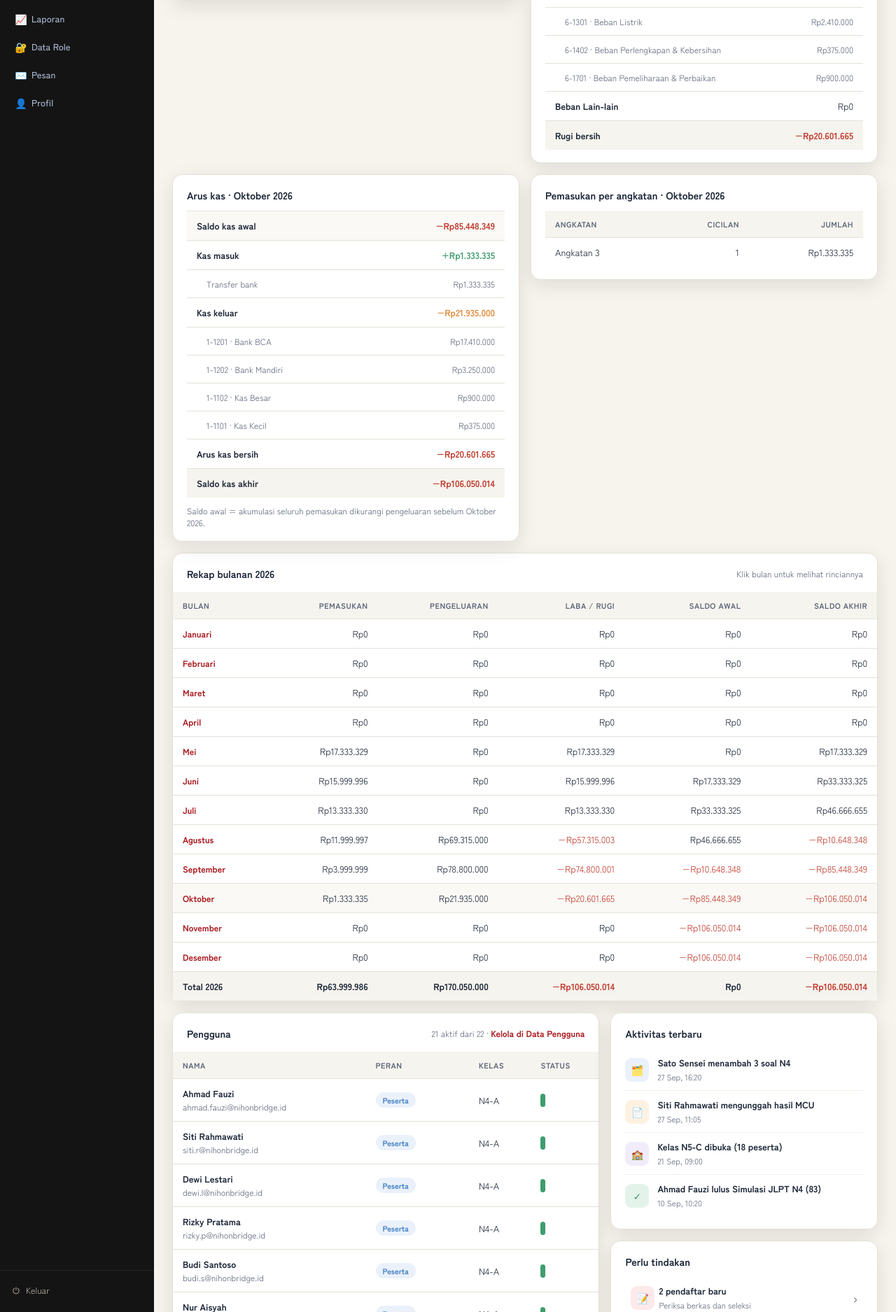
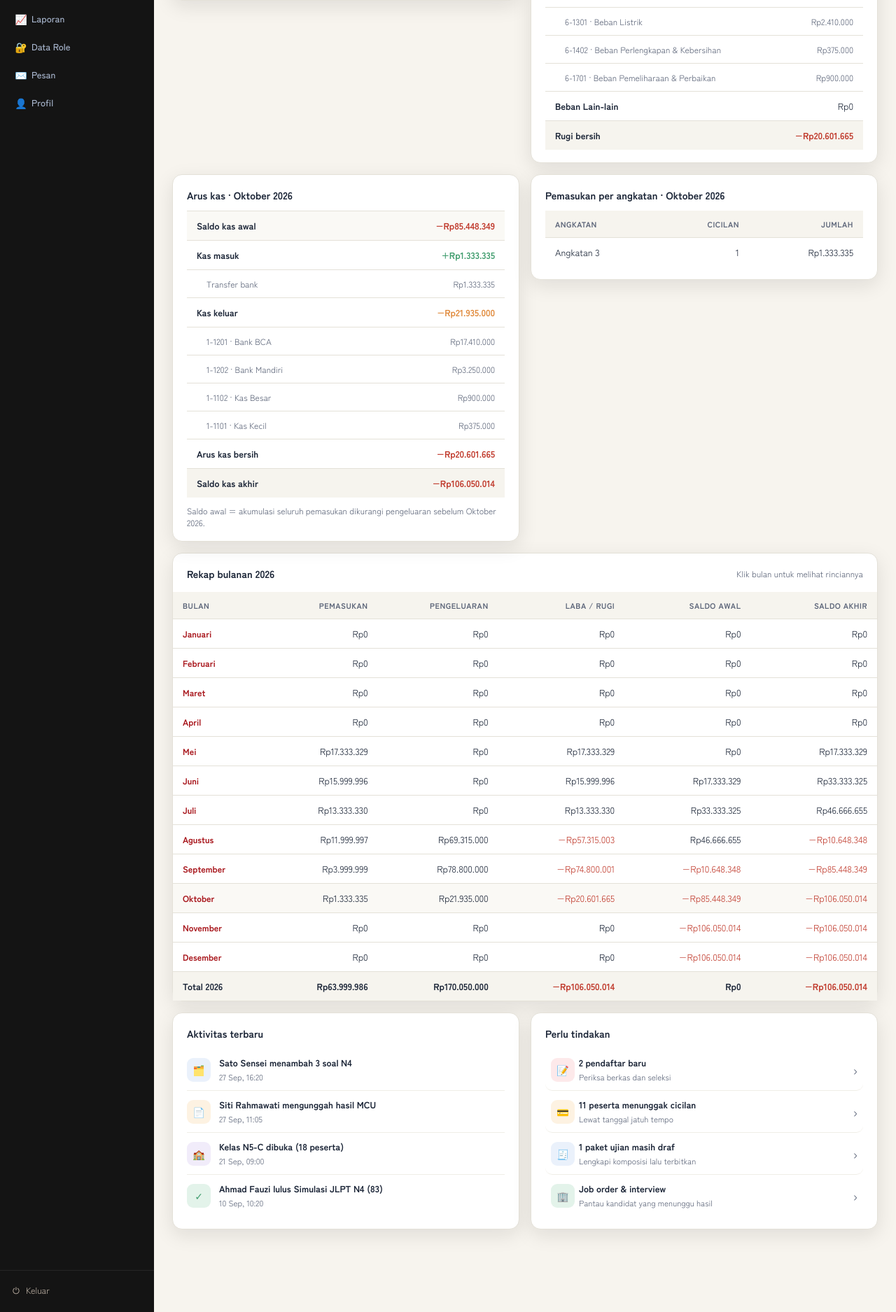
Before and after one commit to eristaufiqhidayat/nihon_bridge_system, a Laravel app: page /admin in a window 1280 px wide. Shown: the part 725-2600 px from the top of the page at 70% size. Run offline with Laravel 12, Linux system fonts and the light colour scheme; a user stored in the database is signed in; data comes from the database, SQL or seed files in the repository; data that the repository does not hold is empty.

Commit message:
Hapus tabel Pengguna dari dashboard admin
Kelola pengguna tetap tersedia di menu Data Pengguna. Kartu Aktivitas
terbaru dan Perlu tindakan kini tampil berdampingan.

Co-Authored-By: Claude Opus 5.5 (1M context) <noreply@anthropic.com>
Claude-Session: https://claude.ai/code/session_01G4sWuToJkhhWeTnbdcdcwa

```diff
--- a/app/Http/Controllers/Admin/DashboardController.php
+++ b/app/Http/Controllers/Admin/DashboardController.php
@@ -36,7 +36,6 @@ class DashboardController extends Controller
                 'soal' => Question::count(),
                 'dokumen' => $students->sum(fn ($s) => collect(Catalog::DOCS)->filter(fn ($d) => $s->docStatus($d) === 'proses')->count()),
             ],
-            'users' => User::with('student.classroom', 'waliClasses', 'roleInfo')->orderByRaw("CASE role WHEN 'peserta' THEN 0 WHEN 'instruktur' THEN 1 WHEN 'admin' THEN 2 ELSE 3 END")->orderBy('id')->get(),
             'activities' => Activity::latest()->limit(5)->get(),
             'todo' => [
                 'baru' => Applicant::where('status', 'baru')->count(),
--- a/resources/views/admin/dashboard.blade.php
+++ b/resources/views/admin/dashboard.blade.php
@@ -17,25 +17,7 @@
     <div class="card stat-mini"><div class="ic ic-bg-orange">📄</div><div><p>Dokumen dalam proses</p><h4 class="tnum">{{ $stats['dokumen'] }}</h4></div></div>
   </div>
   @include('admin.partials.laporan-keuangan', ['fin' => $fin])
-  <div class="grid g-admin">
-    <div class="card" style="padding:0">
-      <div class="pad" style="padding-bottom:6px"><div class="sh"><h4>Pengguna</h4><span class="small muted">{{ $users->where('is_active', true)->count() }} aktif dari {{ $users->count() }} · <a class="linkbtn" href="{{ route('pengguna-admin.index') }}">Kelola di Data Pengguna</a></span></div></div>
-      <div class="tbl-wrap" style="max-height:560px;overflow:auto"><table><thead><tr><th>Nama</th><th>Peran</th><th>Kelas</th><th>Status</th></tr></thead><tbody>
-        @foreach ($users as $u)
-          <tr><td><b>{{ $u->name }}</b><br><span class="small muted">{{ $u->email }}</span></td>
-            <td>@if ($u->role === 'peserta' || $u->id === auth()->id())<span class="badge {{ $u->role_badge }}">{{ $u->role_label }}</span>
-              @else<form method="POST" action="{{ route('admin.users.role', $u) }}" class="inline">@csrf @method('PATCH')
-                <select name="role" aria-label="Peran {{ $u->name }}" data-autosubmit>@foreach ($roles->where('key', '!=', 'peserta') as $r)<option value="{{ $r->key }}" @selected($u->role === $r->key)>{{ $r->name }}</option>@endforeach</select></form>@endif</td>
-            <td>{{ $u->student?->classroom?->kode ?? $u->waliClasses->first()?->kode ?? '–' }}</td>
-            <td>
-              <form method="POST" action="{{ route('admin.users.toggle', $u) }}" class="inline">@csrf @method('PATCH')
-                <input type="hidden" name="active" value="0">
-                <label class="switch" title="{{ $u->is_active ? 'Aktif' : 'Nonaktif' }}"><input type="checkbox" name="active" value="1" @checked($u->is_active) @disabled($u->id === auth()->id()) data-autosubmit><span></span></label>
-              </form></td></tr>
-        @endforeach
-      </tbody></table></div>
-    </div>
-    <div class="grid" style="gap:16px;align-content:start">
+  <div class="grid g2" style="align-items:start">
     <div class="card pad"><h4 class="ct">Aktivitas terbaru</h4>
       @forelse ($activities as $a)
         <div class="list-row"><div class="ic {{ $a->color }}">{{ $a->icon }}</div><div class="info"><p>{{ $a->message }}</p><span>{{ Fmt::chatTime($a->created_at) }}</span></div></div>
@@ -48,7 +30,6 @@
       <a class="list-row clickable" href="{{ route('keuangan.index') }}"><div class="ic ic-bg-orange">💳</div><div class="info"><p>{{ $todo['telat'] }} peserta menunggak cicilan</p><span>Lewat tanggal jatuh tempo</span></div><span class="lnk-arrow">›</span></a>
       <a class="list-row clickable" href="{{ route('paket.index') }}"><div class="ic ic-bg-blue">🧾</div><div class="info"><p>{{ $todo['draf'] }} paket ujian masih draf</p><span>Lengkapi komposisi lalu terbitkan</span></div><span class="lnk-arrow">›</span></a>
       <a class="list-row clickable" href="{{ route('perusahaan.index') }}"><div class="ic ic-bg-green">🏢</div><div class="info"><p>Job order &amp; interview</p><span>Pantau kandidat yang menunggu hasil</span></div><span class="lnk-arrow">›</span></a>
-      </div>
     </div>
   </div>
 </div>
```
Also changed, not shown: tests/Feature/DataRoleTest.php (+0 -1 lines). Lines whose indentation alone changed are shown as unchanged.
